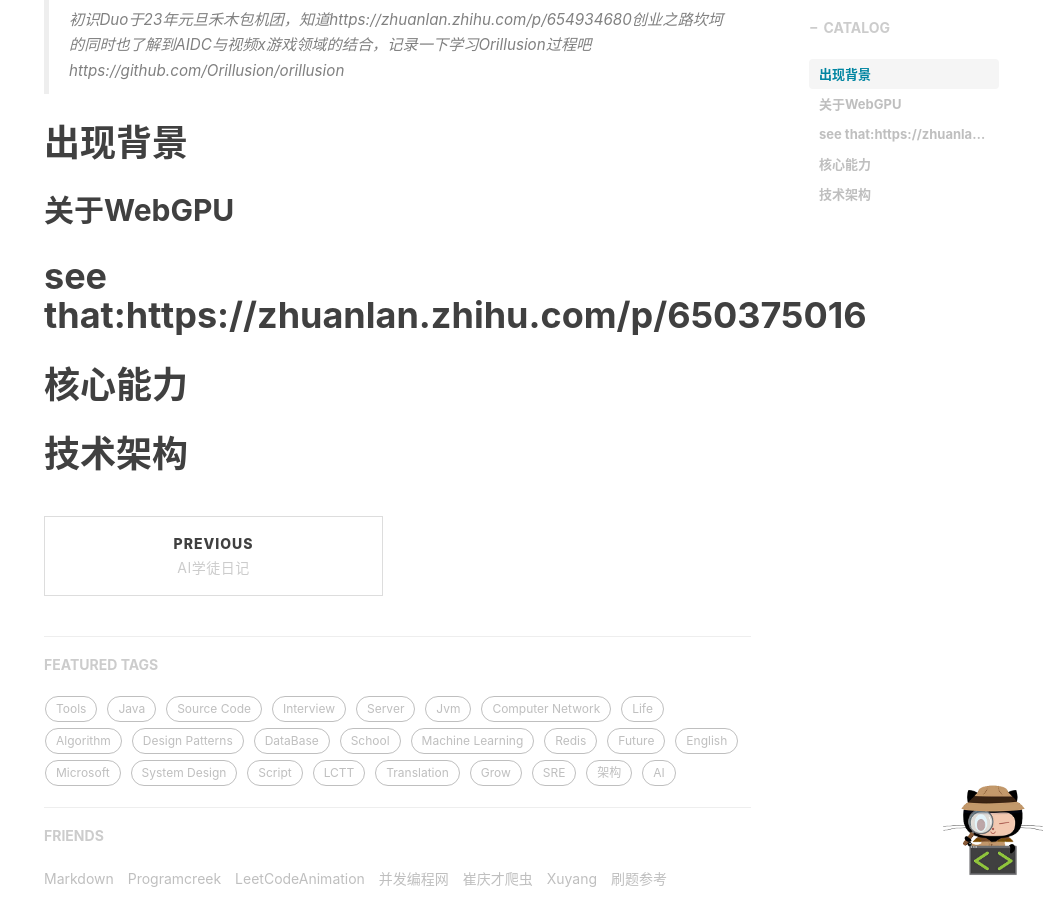
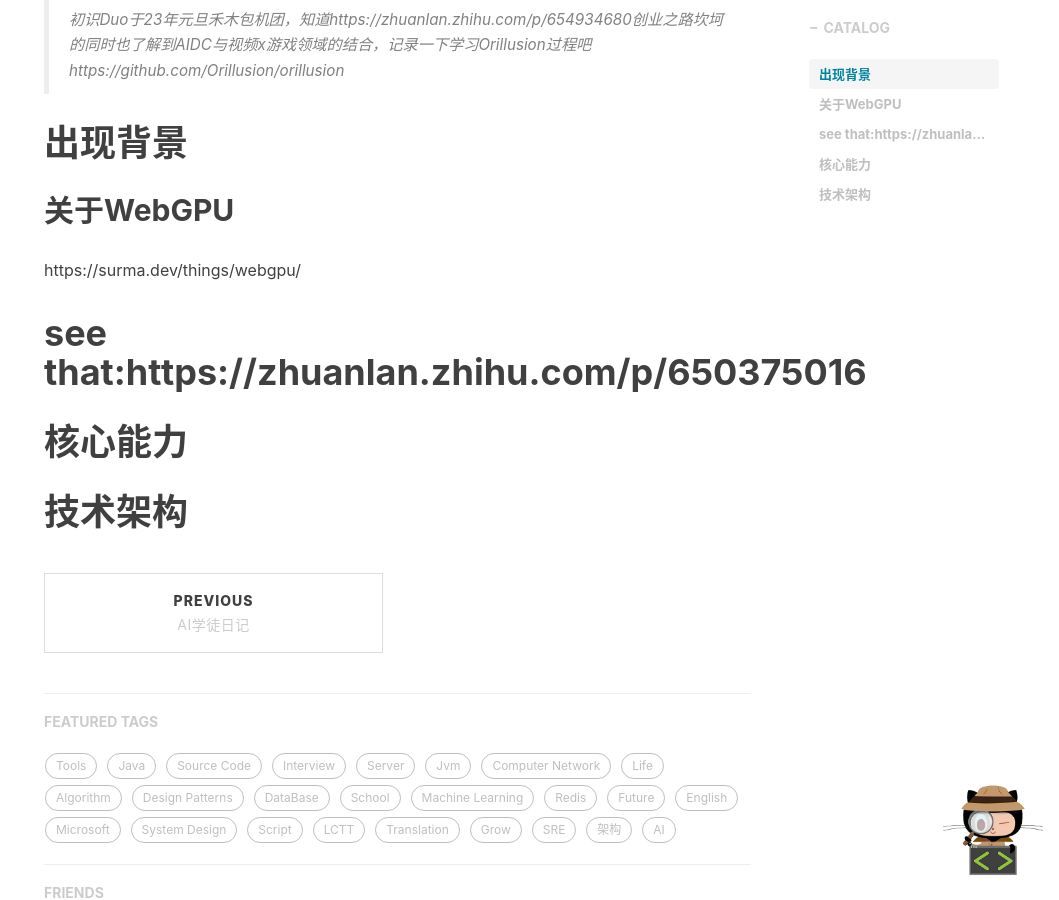
Before and after one commit to Gordon-Deng/Gordon-Deng.github.io, a Jekyll site: the page built from _posts/2023-09-15-初识Orillusion.markdown, in a window 1280 px wide and 900 px high, scrolled down 566 px. Shown: the whole window, without its empty margins (221-1280 px from the left). Built offline with Jekyll 4.4.1, drawn with Linux system fonts in a browser that asks for light colours; nearby versions of some CDN libraries; comment, search, counter and statistics services are not loaded; some of the changed lines change nothing that is shown.

Commit message:
Update 2023-09-15-初识Orillusion.markdown

```diff
--- a/_posts/2023-09-15-初识Orillusion.markdown
+++ b/_posts/2023-09-15-初识Orillusion.markdown
@@ -16,8 +16,10 @@ tags:
 # 出现背景
 
 ## 关于WebGPU
+https://surma.dev/things/webgpu/
 
 # see that:https://zhuanlan.zhihu.com/p/650375016
 
+
 # 核心能力
 # 技术架构
```
